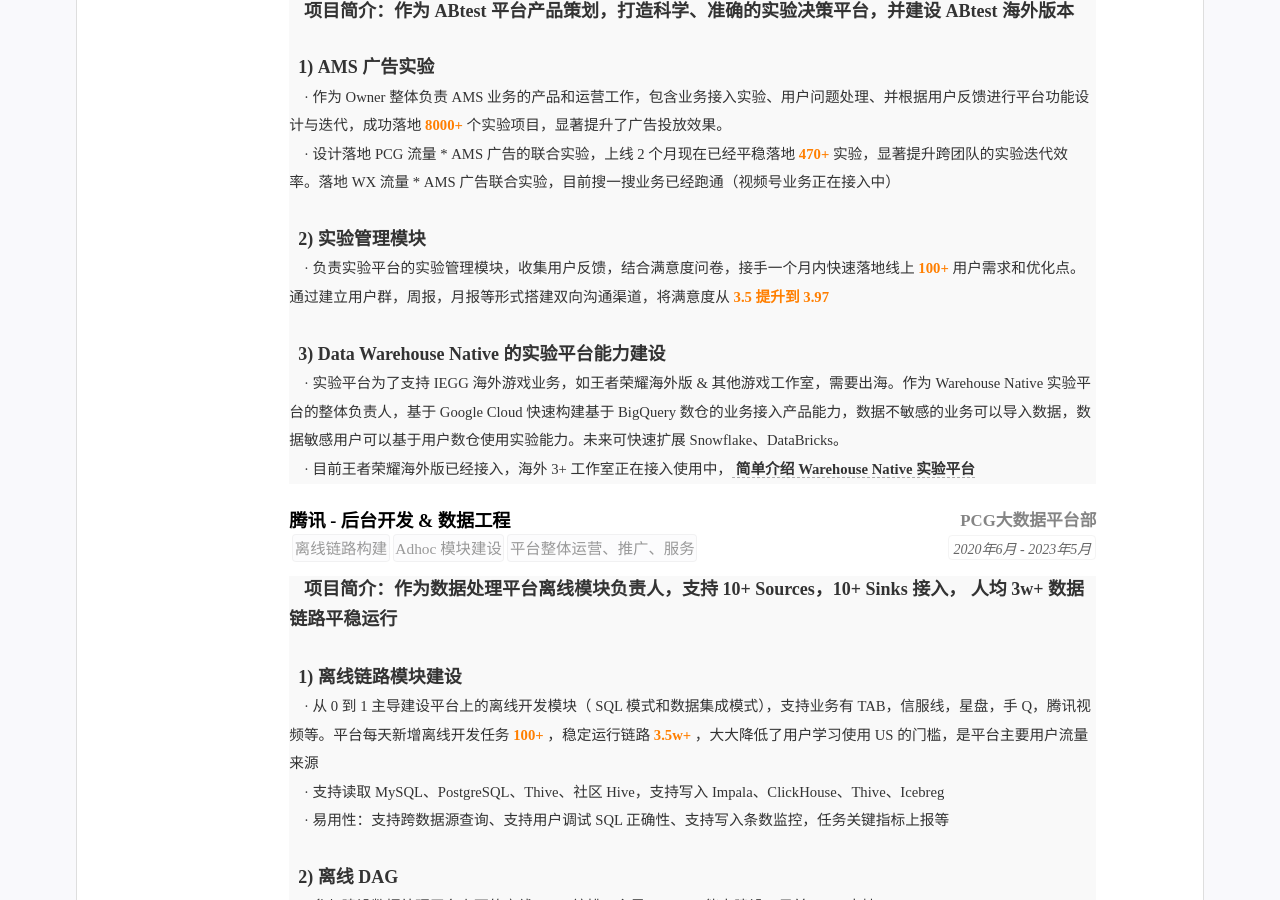
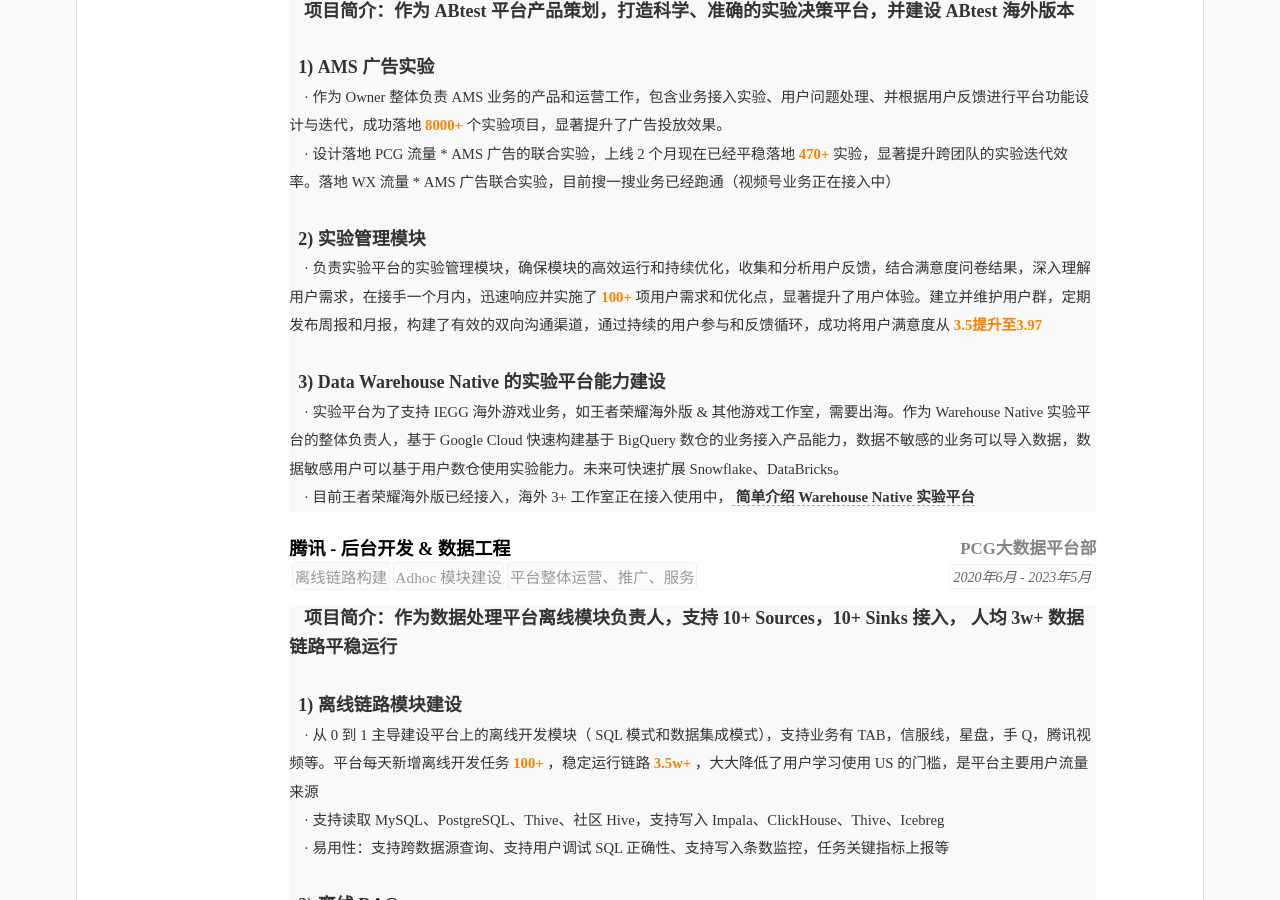
Before and after one commit to kuailexiaoshenxian/cn-wx-cv, a Jekyll site: the page built from index.html, in a window 1280 px wide and 900 px high, scrolled down 710 px. Built offline with Jekyll 4.4.1, drawn with Linux system fonts in a browser that asks for light colours.

Commit message:
Update resume.yml

```diff
--- a/_data/resume.yml
+++ b/_data/resume.yml
@@ -104,7 +104,7 @@ main: #简历主要内容，
             · 设计落地 PCG 流量 * AMS 广告的联合实验，上线 2 个月现在已经平稳落地<font color=#FF7F00><strong> 470+ </strong></font>实验，显著提升跨团队的实验迭代效率。落地 WX 流量 *  AMS 广告联合实验，目前搜一搜业务已经跑通（视频号业务正在接入中）  <br>  &nbsp &nbsp
             <br>
             <font face="等线"><font size=4><strong> &nbsp 2) 实验管理模块</strong></font>  <br>  &nbsp &nbsp
-            · 负责实验平台的实验管理模块，收集用户反馈，结合满意度问卷，接手一个月内快速落地线上 <font color=#FF7F00><strong> 100+ </strong></font> 用户需求和优化点。通过建立用户群，周报，月报等形式搭建双向沟通渠道，将满意度从 <font color=#FF7F00><strong>3.5 提升到 3.97</strong></font> <br>  &nbsp &nbsp
+            · 负责实验平台的实验管理模块，确保模块的高效运行和持续优化，收集和分析用户反馈，结合满意度问卷结果，深入理解用户需求，在接手一个月内，迅速响应并实施了<font color=#FF7F00><strong> 100+ </strong></font>项用户需求和优化点，显著提升了用户体验。建立并维护用户群，定期发布周报和月报，构建了有效的双向沟通渠道，通过持续的用户参与和反馈循环，成功将用户满意度从<font color=#FF7F00><strong> 3.5提升至3.97</strong></font> <br>  &nbsp &nbsp
             <br>
             <font face="等线"><font size=4><strong> &nbsp 3) Data Warehouse Native 的实验平台能力建设</strong></font>  <br>  &nbsp &nbsp
             · 实验平台为了支持 IEGG 海外游戏业务，如王者荣耀海外版 & 其他游戏工作室，需要出海。作为 Warehouse Native 实验平台的整体负责人，基于 Google Cloud 快速构建基于 BigQuery 数仓的业务接入产品能力，数据不敏感的业务可以导入数据，数据敏感用户可以基于用户数仓使用实验能力。未来可快速扩展 Snowflake、DataBricks。<br> &nbsp &nbsp
```
